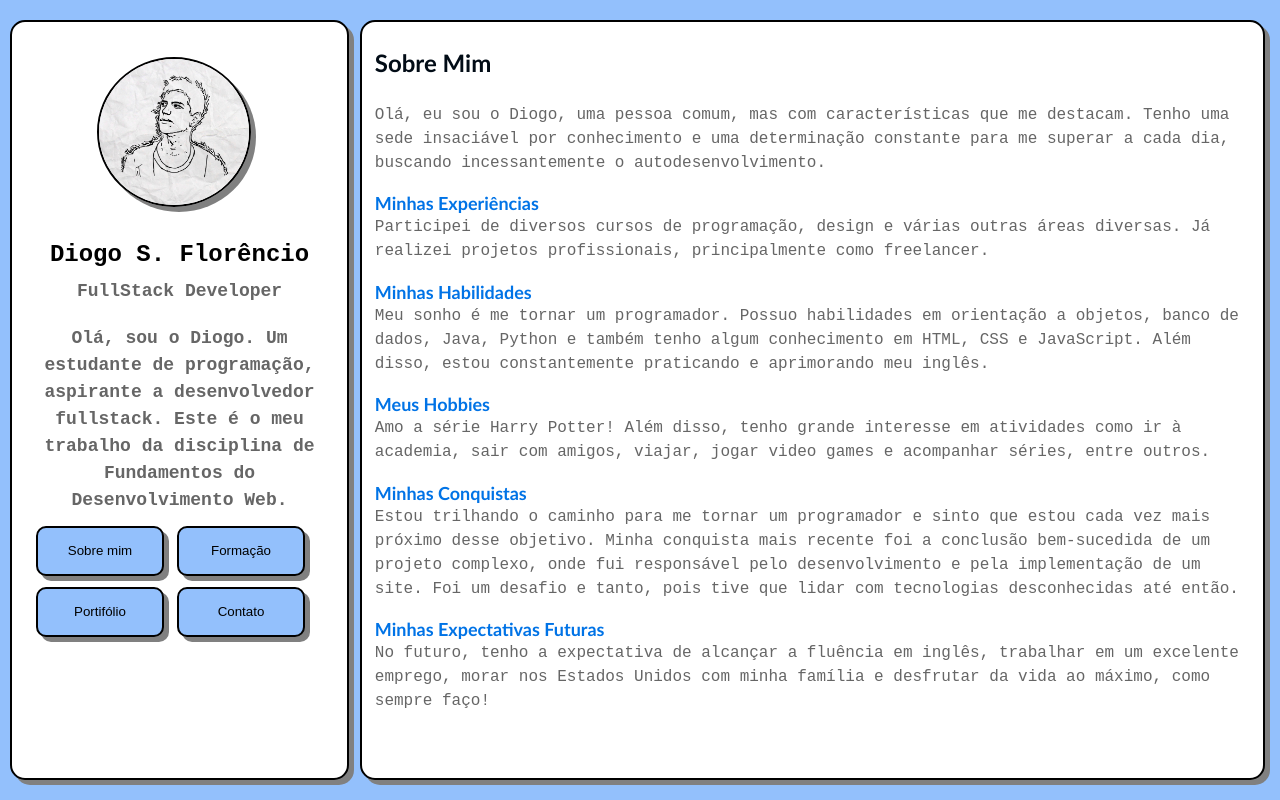
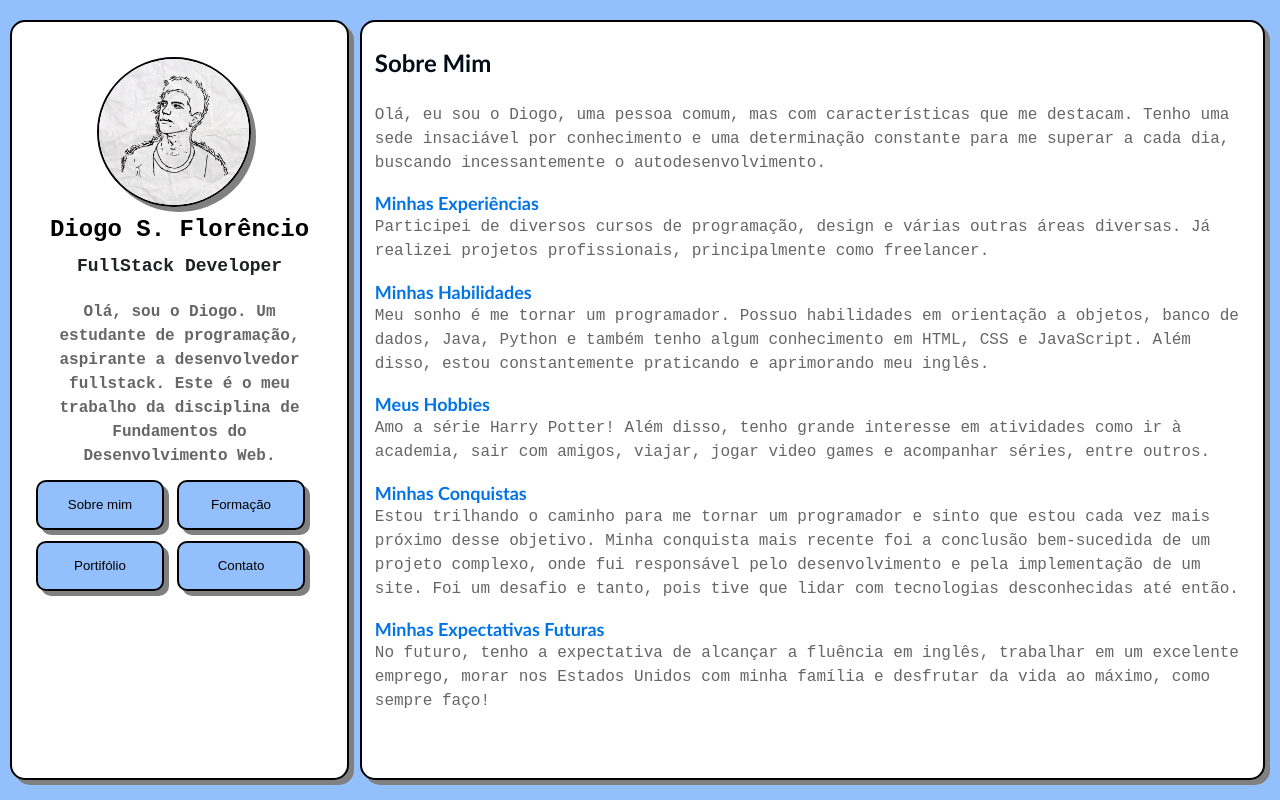
Before and after one commit to diogosflorencio/Trabalho-Portfolio-Pessoal, a plain HTML site: page index.html in a window 1280 px wide. Drawn offline with Linux system fonts and the light colour scheme.

Commit message:
mais melhorias

```diff
--- a/index.html
+++ b/index.html
@@ -20,7 +20,7 @@
             <div class="about-me">
                 <h2>Diogo S. Florêncio</h2>
                 <p class="fullstack">FullStack Developer</p>
-                <p class="fullstack">Olá, sou o Diogo. Um estudante de programação, aspirante a desenvolvedor fullstack. Este é o meu trabalho da disciplina de Fundamentos do Desenvolvimento Web.</p>
+                <p class="texto">Olá, sou o Diogo. Um estudante de programação, aspirante a desenvolvedor fullstack. Este é o meu trabalho da disciplina de Fundamentos do Desenvolvimento Web.</p>
             </div>
             <!--botões que servem como barra de navegação e ancoras para o conteúdo, quando no celular-->
             <div class="links">
--- a/style.css
+++ b/style.css
@@ -41,18 +41,19 @@ body{
     font-family: 'Courier New', Courier, monospace;
 }
 /*profissão*/
-.about-me .fullstack{
+.fullstack{
     text-align: center;
     font-weight: bolder;
     font-size: large;
     padding: 10px;
     font-family: 'Courier New', Courier, monospace;
+    color: #1f2122;
 
 }
 /* sobre simples*/
-.about-me p{
+.texto{
     text-align: center;
-    padding: 10px 10px 0px 10px;
+    padding: 10px 10px 10px 10px;
     font-family: 'Courier New', Courier, monospace;
     font-weight: 600;
 }
@@ -260,8 +261,18 @@ input[type="submit"]:hover {
     button{
         width: 10vw;
         margin: 2px 0 9px 9px;
+        overflow-y: auto;
+    }
+    .about-me h2{
+        padding-top: 5px;
+    }
+    .about-me h2{
+
     }
     .outro-portfolio{
         display: none;
     }
+    .conteudo-padrao{
+        overflow-y: auto;
+    }
 }
```
